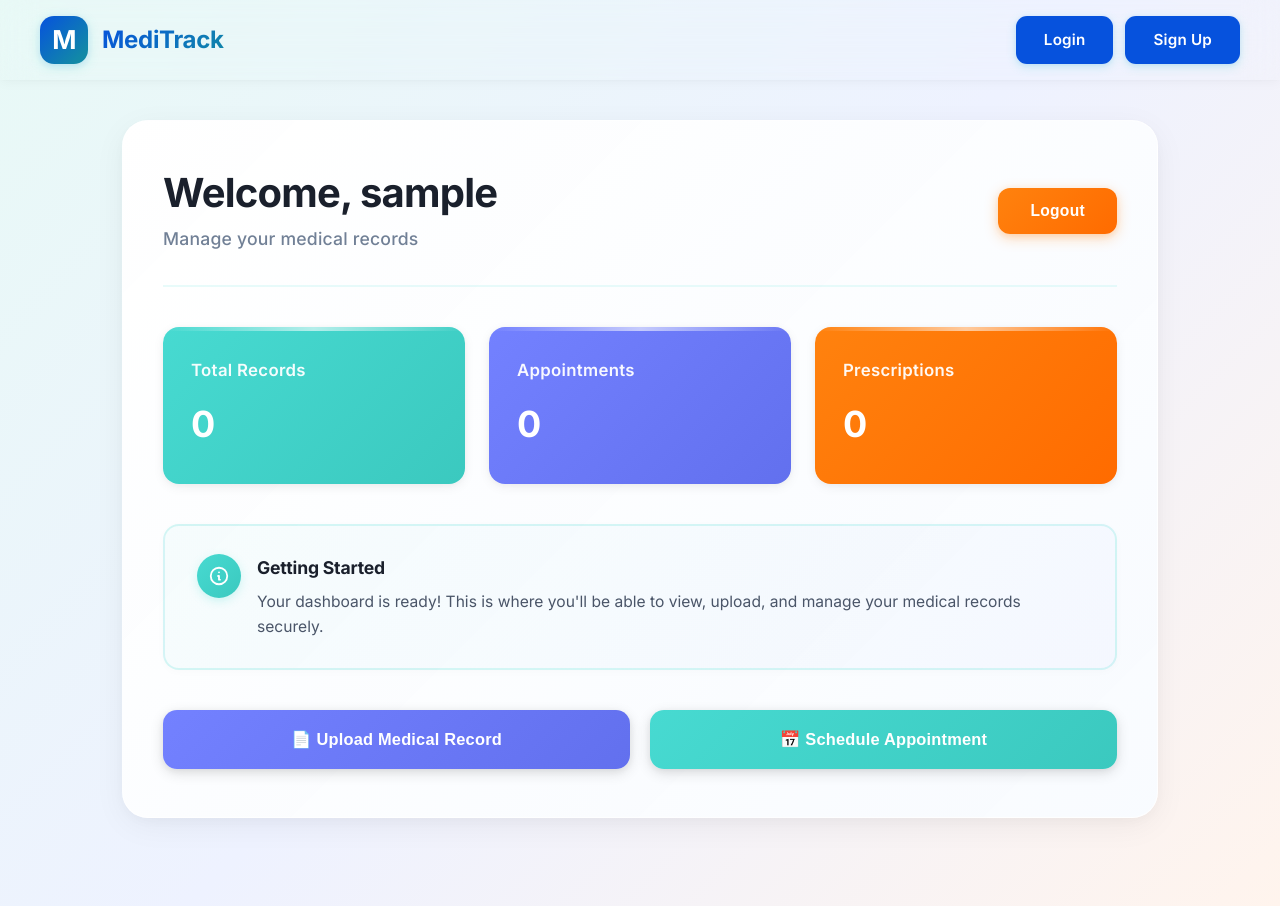
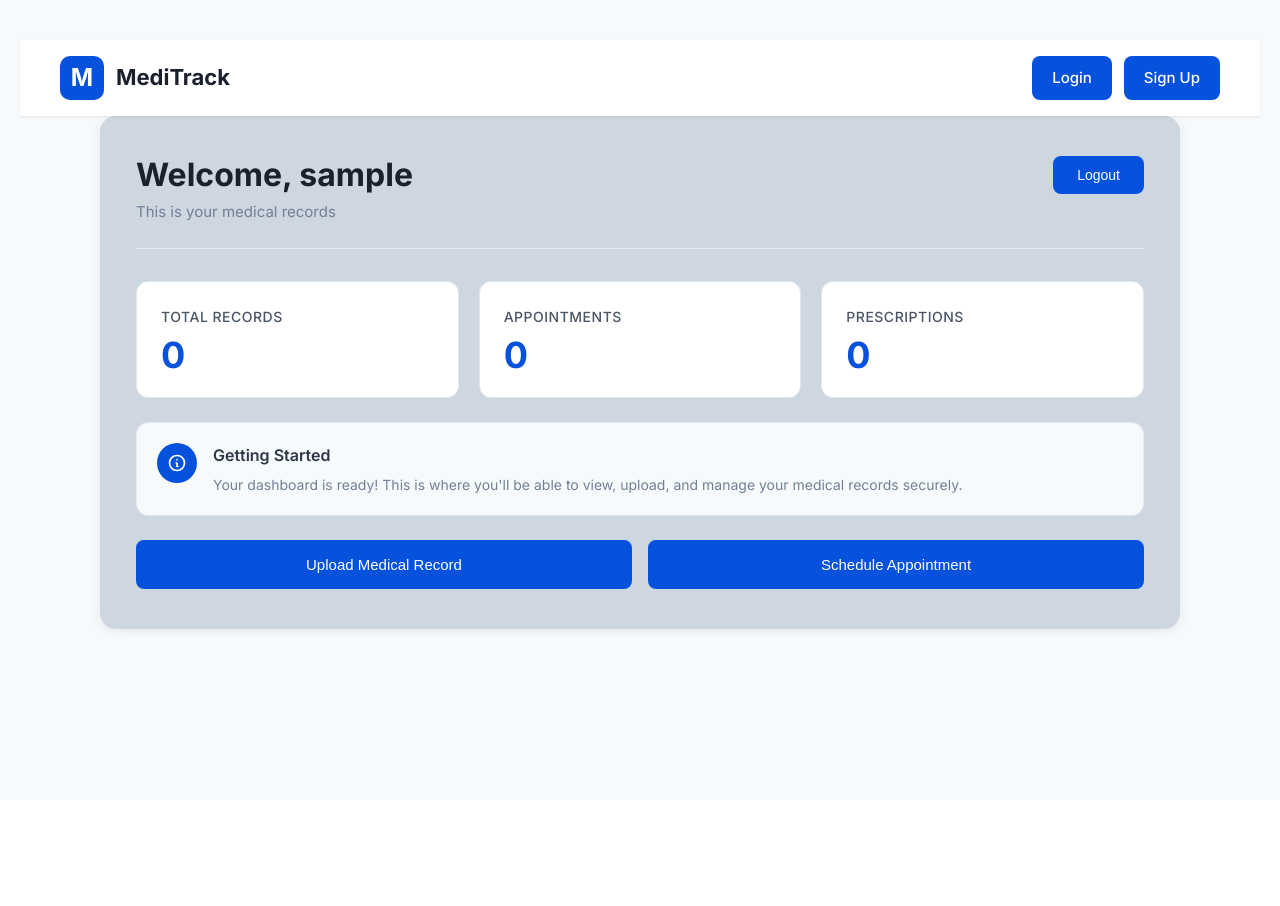
Before and after one commit to techatanu/MediTrack, a React (Vite) app in the folder frontend/: page /dashboard in a window 1280 px wide. After the commit the page ends 800 px from the top, so only its background shows below. Built offline with nearby package versions, Linux system fonts and the light colour scheme; sample sign-in values are in the browser's storage.

Commit message:
made some changes into frontend

```diff
--- a/frontend/src/components/Navbar.css
+++ b/frontend/src/components/Navbar.css
@@ -1,132 +1,104 @@
 .navbar {
   width: 100%;
-  padding: 1rem 2.5rem;
+  padding: 16px 40px;
   display: flex;
   align-items: center;
   justify-content: space-between;
-  background: #a4b0be(255, 255, 255, 0.92);
-  backdrop-filter: blur(16px);
-  box-shadow: 0 2px 12px rgba(0, 0, 0, 0.04), 0 1px 3px rgba(0, 0, 0, 0.02);
+  background: white;
+  box-shadow: 0 1px 3px rgba(0, 0, 0, 0.08);
   position: sticky;
   top: 0;
   z-index: 100;
-  transition: all 0.3s ease;
 }
-
-
 
 .navbar-logo {
   display: flex;
   align-items: center;
-  gap: 0.875rem;
+  gap: 12px;
   text-decoration: none;
-  transition: transform 0.25s ease;
 }
 
-
 .navbar-logo-icon {
-  width: 48px;
-  height: 48px;
-  background: linear-gradient(135deg, #0652DD 0%, #1289A7 85%);
-  border-radius: 14px;
+  width: 44px;
+  height: 44px;
+  background: #0652DD;
+  border-radius: 10px;
   display: flex;
   align-items: center;
   justify-content: center;
-  box-shadow: 0 3px 12px rgba(71, 218, 209, 0.25), 0 2px 6px rgba(115, 129, 255, 0.15);
-  transition: all 0.3s cubic-bezier(0.4, 0, 0.2, 1);
 }
-
-
 
 .navbar-logo-icon span {
   color: white;
-  font-weight: 800;
-  font-size: 1.625rem;
-  font-family: 'Inter', sans-serif;
-  letter-spacing: -0.5px;
+  font-weight: 700;
+  font-size: 24px;
+  font-family: -apple-system, BlinkMacSystemFont, 'Segoe UI', sans-serif;
 }
 
 .navbar-brand {
-  font-size: 1.5rem;
+  font-size: 22px;
   font-weight: 700;
-  background: linear-gradient(135deg, #0652DD 0%, #1289A7 100%);
-  -webkit-background-clip: text;
-  -webkit-text-fill-color: transparent;
-  background-clip: text;
-  letter-spacing: -0.3px;
+  color: #1a202c;
 }
 
 .navbar-actions {
   display: flex;
   align-items: center;
-  gap: 0.75rem;
+  gap: 12px;
 }
 
 .navbar-link {
-   background: #0652DD;
+  background: #0652DD;
   color: white;
-  padding: 0.75rem 1.75rem;
-  border-radius: 11px;
-  font-weight: 600;
+  padding: 10px 20px;
+  border-radius: 8px;
+  font-weight: 500;
   text-decoration: none;
-  box-shadow: 0 3px 10px rgba(71, 218, 209, 0.25), 0 1px 4px rgba(115, 129, 255, 0.15);
-  transition: all 0.3s cubic-bezier(0.4, 0, 0.2, 1);
-  border: none;
-  cursor: pointer;
-  font-size: 0.95rem;
-  letter-spacing: 0.2px;
+  font-size: 15px;
 }
-
-
 
 .navbar-btn {
   background: #0652DD;
   color: white;
-  padding: 0.75rem 1.75rem;
-  border-radius: 11px;
-  font-weight: 600;
+  padding: 10px 20px;
+  border-radius: 8px;
+  font-weight: 500;
   text-decoration: none;
-  box-shadow: 0 3px 10px rgba(71, 218, 209, 0.25), 0 1px 4px rgba(115, 129, 255, 0.15);
-  transition: all 0.3s cubic-bezier(0.4, 0, 0.2, 1);
   border: none;
   cursor: pointer;
-  font-size: 0.95rem;
-  letter-spacing: 0.2px;
+  font-size: 15px;
+  transition: background 0.2s;
 }
 
-
-
-
+.navbar-btn:hover {
+  background: #0547c2;
+}
 
 @media (max-width: 768px) {
   .navbar {
-    padding: 0.875rem 1.25rem;
+    padding: 14px 20px;
   }
 
   .navbar-logo-icon {
-    width: 42px;
-    height: 42px;
+    width: 40px;
+    height: 40px;
   }
 
   .navbar-logo-icon span {
-    font-size: 1.4rem;
+    font-size: 20px;
   }
 
   .navbar-brand {
-    font-size: 1.3rem;
+    font-size: 20px;
   }
 
   .navbar-actions {
-    gap: 0.5rem;
+    gap: 8px;
   }
 
-  .navbar-btn {
-    padding: 0.625rem 1.25rem;
-    font-size: 0.875rem;
-  }
-
+  .navbar-btn,
   .navbar-link {
-    padding: 0.5rem 1rem;
-    font-size: 0.875rem;
+    padding: 8px 16px;
+    font-size: 14px;
   }
 }
--- a/frontend/src/index.css
+++ b/frontend/src/index.css
@@ -18,7 +18,6 @@ body {
   min-height: 100vh;
 }
 
-
 html {
   scroll-behavior: smooth;
 }
--- a/frontend/src/pages/Auth.css
+++ b/frontend/src/pages/Auth.css
@@ -117,7 +117,6 @@
   border-bottom-color: #47DAD1;
 }
 
-/* Responsive Design */
 @media (max-width: 600px) {
   .auth-wrapper {
     padding: 1.5rem 1rem;
--- a/frontend/src/pages/Dashboard.css
+++ b/frontend/src/pages/Dashboard.css
@@ -1,242 +1,213 @@
+
+
 .dashboard-wrapper {
   min-height: 100vh;
-  background: linear-gradient(135deg, #e8f9f6 0%, #eef2ff 50%, #fff4ed 100%);
-  padding-bottom: 3rem;
+  background: #f7fafc;
+  padding: 40px 20px;
 }
 
 .dashboard-container {
-  max-width: 1100px;
+  max-width: 1080px;
   margin: 0 auto;
-  padding: 2.5rem 2rem;
 }
 
 .dashboard-card {
-  background: linear-gradient(135deg, rgba(255, 255, 255, 0.97) 0%, rgba(248, 251, 255, 0.95) 100%);
-  backdrop-filter: blur(12px);
-  border-radius: 26px;
-  box-shadow: 0 8px 32px rgba(0, 0, 0, 0.05), 0 4px 16px rgba(0, 0, 0, 0.03);
-  padding: 3rem 2.5rem;
-  border: 1px solid rgba(255, 255, 255, 0.7);
+  background: #ced6e0;
+  border-radius: 16px;
+  box-shadow: 0 2px 12px rgba(0, 0, 0, 0.08);
+  padding: 40px 36px;
+  margin-bottom: 24px;
 }
 
 .dashboard-header {
   display: flex;
-  align-items: center;
   justify-content: space-between;
-  margin-bottom: 2.5rem;
-  padding-bottom: 2rem;
-  border-bottom: 2px solid rgba(71, 218, 209, 0.12);
-  flex-wrap: wrap;
-  gap: 1.25rem;
+  align-items: flex-start;
+  margin-bottom: 32px;
+  padding-bottom: 24px;
+  border-bottom: 1px solid #e2e8f0;
+  gap: 20px;
 }
 
 .dashboard-title {
-  font-size: 2.5rem;
-  font-weight: 800;
-  margin-bottom: 0.5rem;
+  font-size: 32px;
+  font-weight: 700;
   color: #1a202c;
-  letter-spacing: -0.8px;
+  margin-bottom: 6px;
   line-height: 1.2;
 }
 
 .dashboard-subtitle {
   color: #718096;
-  font-size: 1.1rem;
-  font-weight: 500;
-  letter-spacing: 0.2px;
+  font-size: 15px;
+  font-weight: 400;
 }
 
 .logout-btn {
-  background: linear-gradient(135deg, #FF820E 0%, #ff6b00 100%);
+  background: #0652DD;
   color: white;
-  padding: 0.875rem 2rem;
-  border-radius: 12px;
-  font-weight: 600;
+  padding: 11px 24px;
+  border-radius: 8px;
+  font-weight: 500;
+  font-size: 14px;
   border: none;
   cursor: pointer;
-  box-shadow: 0 4px 14px rgba(255, 130, 14, 0.3), 0 2px 6px rgba(255, 130, 14, 0.15);
-  transition: all 0.3s cubic-bezier(0.4, 0, 0.2, 1);
-  font-size: 0.975rem;
-  letter-spacing: 0.3px;
+  transition: background 0.2s;
 }
 
-
+.logout-btn:hover {
+  background: #0547c2;
+}
 
 .logout-btn:active {
-  transform: translateY(0);
+  transform: scale(0.98);
 }
 
 .stats-grid {
   display: grid;
-  grid-template-columns: repeat(auto-fit, minmax(260px, 1fr));
-  gap: 1.5rem;
-  margin-bottom: 2.5rem;
+  grid-template-columns: repeat(auto-fit, minmax(240px, 1fr));
+  gap: 20px;
+  margin-bottom: 24px;
 }
 
 .stat-card {
-  padding: 1.875rem 1.75rem;
-  border-radius: 16px;
-  box-shadow: 0 3px 12px rgba(0, 0, 0, 0.06), 0 1px 5px rgba(0, 0, 0, 0.03);
-  transition: all 0.3s cubic-bezier(0.4, 0, 0.2, 1);
-  position: relative;
-  overflow: hidden;
+  background: white;
+  padding: 24px;
+  border-radius: 12px;
+  border: 1px solid #e2e8f0;
+  transition: border-color 0.2s;
 }
 
-.stat-card::before {
-  content: '';
-  position: absolute;
-  top: 0;
-  left: 0;
-  right: 0;
-  height: 4px;
-  background: linear-gradient(90deg, transparent, rgba(255, 255, 255, 0.6), transparent);
-}
-
-
-
-.stat-card.turquoise {
-  background: linear-gradient(135deg, #47DAD1 0%, #3bc9bf 100%);
-}
-
-.stat-card.purple {
-  background: linear-gradient(135deg, #7381FF 0%, #6270ee 100%);
-}
-
-.stat-card.orange {
-  background: linear-gradient(135deg, #FF820E 0%, #ff6b00 100%);
+.stat-card:hover {
+  border-color: #cbd5e0;
 }
 
 .stat-title {
-  color: rgba(255, 255, 255, 0.95);
-  font-size: 1.05rem;
-  font-weight: 600;
-  margin-bottom: 0.75rem;
-  letter-spacing: 0.3px;
+  color: #4a5568;
+  font-size: 14px;
+  font-weight: 500;
+  margin-bottom: 8px;
+  text-transform: uppercase;
+  letter-spacing: 0.5px;
 }
 
 .stat-value {
-  color: white;
-  font-size: 2.25rem;
-  font-weight: 800;
-  letter-spacing: -0.5px;
+  color: #0652DD;
+  font-size: 36px;
+  font-weight: 700;
+  line-height: 1;
 }
 
 .info-section {
-  margin-top: 2.5rem;
-  padding: 1.75rem 2rem;
-  border-radius: 16px;
-  border: 2px solid rgba(71, 218, 209, 0.2);
-  background: linear-gradient(135deg, rgba(71, 218, 209, 0.04) 0%, rgba(115, 129, 255, 0.03) 100%);
-  box-shadow: 0 2px 8px rgba(0, 0, 0, 0.02);
-  transition: all 0.25s ease;
-}
-
-.info-section:hover {
-  border-color: rgba(71, 218, 209, 0.3);
-  box-shadow: 0 4px 12px rgba(0, 0, 0, 0.04);
+  background: #f7fafc;
+  padding: 20px;
+  border-radius: 12px;
+  margin-top: 24px;
+  border: 1px solid #e2e8f0;
 }
 
 .info-content {
   display: flex;
+  gap: 16px;
   align-items: flex-start;
-  gap: 1rem;
 }
 
 .info-icon {
-  flex-shrink: 0;
-  width: 44px;
-  height: 44px;
+  width: 40px;
+  height: 40px;
+  background: #0652DD;
   border-radius: 50%;
-  background: linear-gradient(135deg, #47DAD1 0%, #3bc9bf 100%);
   display: flex;
   align-items: center;
   justify-content: center;
-  box-shadow: 0 3px 10px rgba(71, 218, 209, 0.25);
+  flex-shrink: 0;
 }
 
 .info-icon svg {
-  width: 22px;
-  height: 22px;
+  width: 20px;
+  height: 20px;
   color: white;
 }
 
 .info-text h4 {
-  font-weight: 700;
-  margin-bottom: 0.5rem;
-  color: #1a202c;
-  font-size: 1.1rem;
-  letter-spacing: -0.2px;
+  font-size: 16px;
+  font-weight: 600;
+  color: #2d3748;
+  margin-bottom: 6px;
 }
 
 .info-text p {
-  color: #4a5568;
-  line-height: 1.6;
-  font-size: 0.975rem;
+  color: #718096;
+  font-size: 14px;
+  line-height: 1.5;
 }
 
 .actions-grid {
-  margin-top: 2.5rem;
   display: grid;
-  grid-template-columns: repeat(auto-fit, minmax(260px, 1fr));
-  gap: 1.25rem;
+  grid-template-columns: repeat(auto-fit, minmax(240px, 1fr));
+  gap: 16px;
+  margin-top: 24px;
 }
 
 .action-btn {
-  padding: 1.25rem 1.5rem;
-  border-radius: 14px;
+  background: #0652DD;
   color: white;
-  font-weight: 600;
+  padding: 16px 20px;
+  border-radius: 8px;
+  font-weight: 500;
+  font-size: 15px;
   border: none;
   cursor: pointer;
-  box-shadow: 0 4px 14px rgba(0, 0, 0, 0.12), 0 2px 6px rgba(0, 0, 0, 0.06);
-  transition: all 0.3s cubic-bezier(0.4, 0, 0.2, 1);
-  font-size: 1.025rem;
-  letter-spacing: 0.2px;
+  transition: background 0.2s;
+}
+
+.action-btn:hover {
+  background: #0547c2;
+}
+
+.action-btn:active {
+  transform: scale(0.98);
 }
 
 
-
-.action-btn:active {
-  transform: translateY(-1px);
-}
-
-.action-btn.purple {
-  background: linear-gradient(135deg, #7381FF 0%, #6270ee 100%);
-}
-
-.action-btn.turquoise {
-  background: linear-gradient(135deg, #47DAD1 0%, #3bc9bf 100%);
-}
-
 @media (max-width: 768px) {
-  .dashboard-container {
-    padding: 2rem 1.25rem;
+  .dashboard-wrapper {
+    padding: 24px 16px;
   }
 
   .dashboard-card {
-    padding: 2.25rem 1.75rem;
-    border-radius: 22px;
+    padding: 28px 24px;
   }
 
   .dashboard-header {
-    padding-bottom: 1.5rem;
+    flex-direction: column;
+    align-items: stretch;
   }
 
   .dashboard-title {
-    font-size: 2rem;
+    font-size: 28px;
   }
 
-  .dashboard-subtitle {
-    font-size: 1rem;
+  .logout-btn {
+    width: 100%;
   }
 
   .stats-grid,
   .actions-grid {
     grid-template-columns: 1fr;
-    gap: 1.25rem;
+  }
+}
+
+@media (max-width: 480px) {
+  .dashboard-title {
+    font-size: 24px;
   }
 
-  .stat-card {
-    padding: 1.5rem 1.5rem;
+  .stat-value {
+    font-size: 32px;
+  }
+
+  .dashboard-card {
+    padding: 24px 20px;
   }
 }
--- a/frontend/src/pages/Dashboard.jsx
+++ b/frontend/src/pages/Dashboard.jsx
@@ -31,14 +31,14 @@ const Dashboard = () => {
               <h1 className="dashboard-title">
                 Welcome, {username}
               </h1>
-              <p className="dashboard-subtitle">Manage your medical records</p>
+              <p className="dashboard-subtitle">This is your medical records</p>
             </div>
             <button onClick={handleLogout} className="logout-btn">
               Logout
             </button>
           </div>
 
-          {/* Stats Cards */}
+
           <div className="stats-grid">
             <div className="stat-card turquoise">
               <h3 className="stat-title">Total Records</h3>
@@ -54,7 +54,7 @@ const Dashboard = () => {
             </div>
           </div>
 
-          {/* Info Section */}
+
           <div className="info-section">
             <div className="info-content">
               <div className="info-icon">
@@ -71,13 +71,13 @@ const Dashboard = () => {
             </div>
           </div>
 
-          {/* Quick Actions */}
+
           <div className="actions-grid">
             <button className="action-btn purple">
-              📄 Upload Medical Record
+              Upload Medical Record
             </button>
             <button className="action-btn turquoise">
-              📅 Schedule Appointment
+              Schedule Appointment
             </button>
           </div>
         </div>
--- a/frontend/src/pages/Home.css
+++ b/frontend/src/pages/Home.css
@@ -74,9 +74,6 @@
   letter-spacing: 0.3px;
 }
 
-
-
-
 .hero-btn-secondary {
   border: 2.5px solid transparent;
   background: #0652DD;
@@ -92,7 +89,6 @@
   font-size: 1.05rem;
   letter-spacing: 0.3px;
 }
-
 
 .features-grid {
   display: grid;
```
Also changed, not shown: frontend/src/components/FeatureCard.css (+27 -52 lines), frontend/src/pages/Home.jsx (+4 -4 lines), frontend/src/pages/Login.jsx (+20 -4 lines), frontend/src/pages/Signup.jsx (+28 -4 lines).
